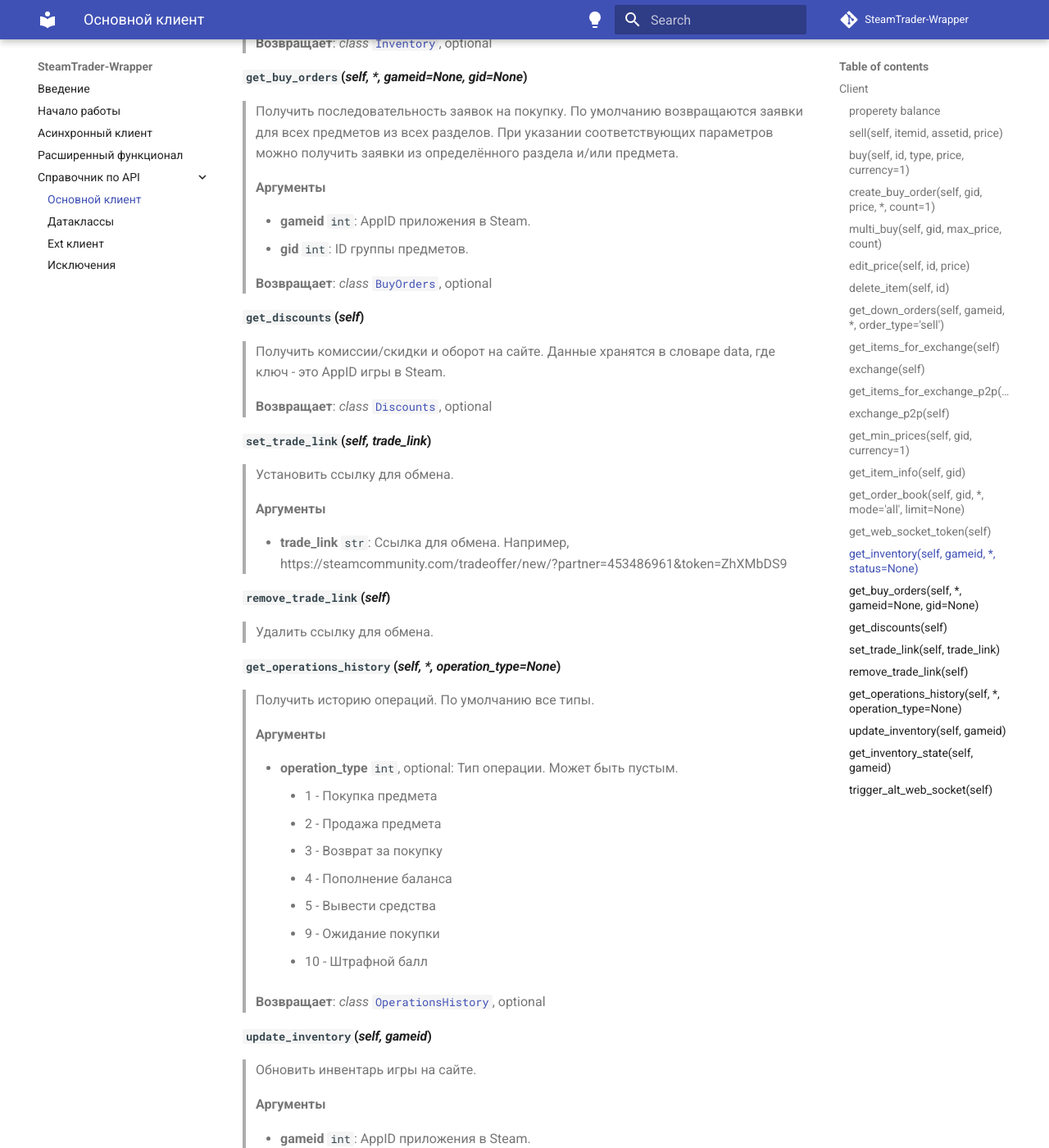
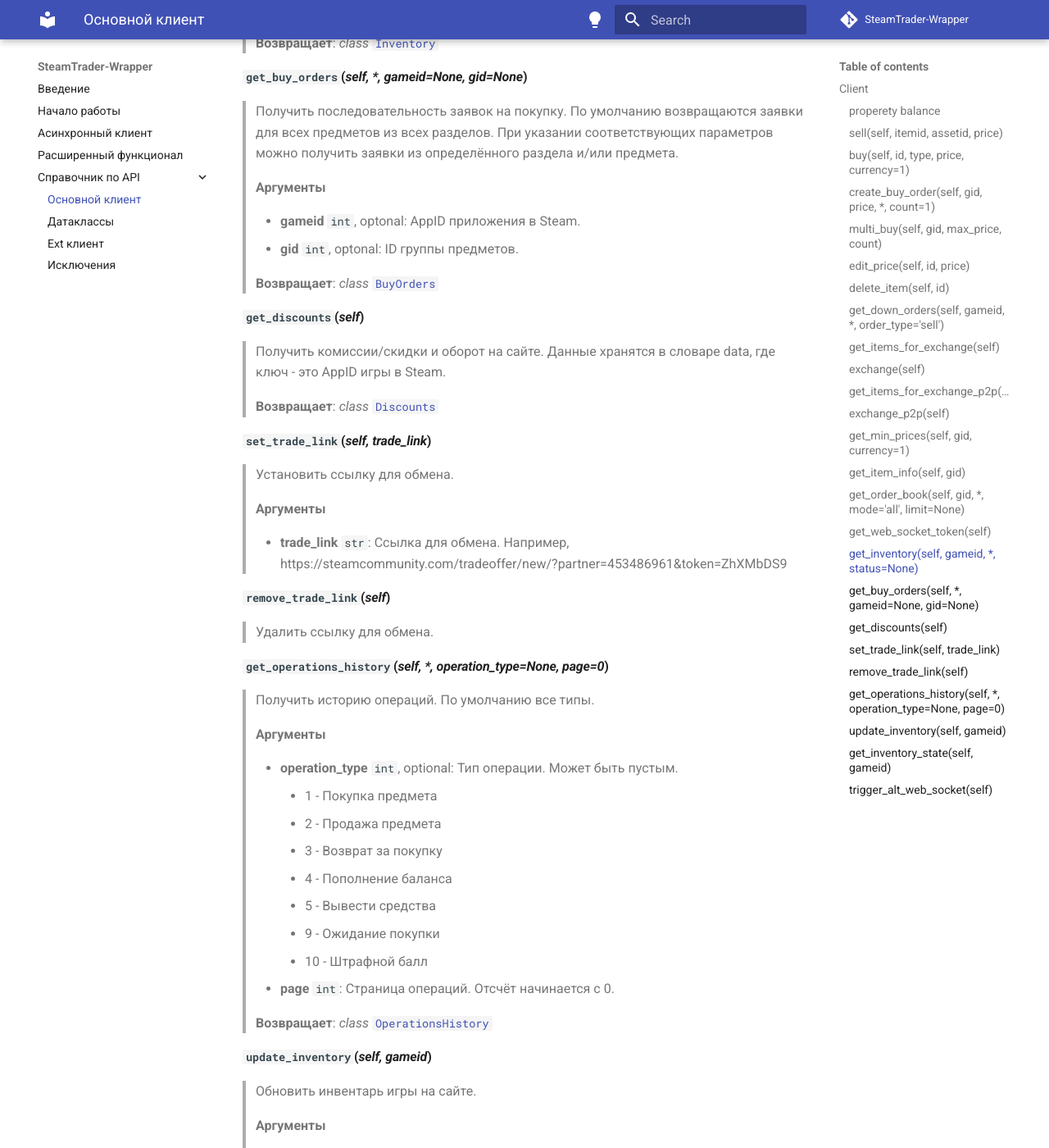
Before and after one commit to Lemon4ksan/SteamTrader-Wrapper, an MkDocs documentation site: the page built from docs/client.md, in a window 1280 px wide and 1400 px high, scrolled down 6693 px. Shown: the whole window at 82% size. Built offline with MkDocs 1.6.1 and Material for MkDocs 9.7.7, drawn with Linux system fonts in a browser that asks for light colours; comment, search, counter and statistics services are not loaded; some of the changed text lies outside the part shown.

Commit message:
Обновление документации (#45)

```diff
--- a/docs/client.md
+++ b/docs/client.md
@@ -78,7 +78,7 @@
 > * **assetid** `int`: AssetID предмета в Steam.
 > * **price** `int`: Цена, за которую хотите продать предмет без учёта комиссии/скидки.
 >
-> **Возвращает**: *class* [`SellResult`](dataclasses.md#sellresult), optional
+> **Возвращает**: *class* [`SellResult`](dataclasses.md#sellresult)
 
 #### `buy`(*self, id, type, price, currency=1*)
 > Создать предложение о покупке предмета по строго указанной цене.
@@ -97,7 +97,7 @@
 > !!! Заметка
     Сайт пока работает только с рублями. Не меняйте значение currency.
 >
-> **Возвращает**: *class* [`BuyResult`](dataclasses.md#buyresult), optional
+> **Возвращает**: *class* [`BuyResult`](dataclasses.md#buyresult)
 
 #### `create_buy_order`(*self, gid, price, \*, count=1*)
 > Создать заявку на покупку предмета с определённым GID.
@@ -111,7 +111,7 @@
 > * **price** `float`: Цена предмета, за которую будете его покупать без учёта комиссии/скидки.
 > * **count** `int`: Количество заявок для размещения (не более 500). По умолчанию - 1.
 >
-> **Возвращает**: *class* [`BuyOrderResult`](dataclasses.md#buyorderresult), optional
+> **Возвращает**: *class* [`BuyOrderResult`](dataclasses.md#buyorderresult)
 
 #### `multi_buy`(*self, gid, max_price, count*)
 > Создать запрос о покупке нескольких предметов с определённым GID.
@@ -128,7 +128,7 @@
 > * **max_price** `float`: Максимальная цена одного предмета без учёта комиссии/скидки.
 > * **count** `int`: Количество предметов для покупки.
 >
-> **Возвращает**: *class* [`MultiBuyResult`](dataclasses.md#multibuyresult), optional
+> **Возвращает**: *class* [`MultiBuyResult`](dataclasses.md#multibuyresult)
 
 #### `edit_price`(*self, id, price*)
 > Редактировать цену предмета/заявки на покупку.
@@ -140,7 +140,7 @@
 > * **id** `int`: ID предложения о продаже/заявки на покупку.
 > * **price** `float`: Новая цена, за которую хотите продать/купить предмет без учёта комиссии/скидки.
 >
-> **Возвращает**: *class* [`EditPriceResult`](dataclasses.md#editpriceresult), optional
+> **Возвращает**: *class* [`EditPriceResult`](dataclasses.md#editpriceresult)
 
 #### `delete_item`(*self, id*)
 > Снять предмет с продажи/заявку на покупку.
@@ -149,7 +149,7 @@
 >
 > * **id** `int`: ID продажи/заявки на покупку.
 >
-> **Возвращает**: *class* [`DeleteitemResult`](dataclasses.md#deleteitemresult), optional
+> **Возвращает**: *class* [`DeleteitemResult`](dataclasses.md#deleteitemresult)
 
 #### `get_down_orders`(*self, gameid, \*, order_type='sell'*)
 > Снять все заявки на продажу/покупку предметов.
@@ -161,12 +161,12 @@
     - "sell" - предложения о ПРОДАЖЕ. Значение по умолчанию.
     - "buy" - предложения о ПОКУПКЕ.
 >
-> **Возвращает**: *class* [`GetDownOrdersResult`](dataclasses.md#getdownordersresult), optional
+> **Возвращает**: *class* [`GetDownOrdersResult`](dataclasses.md#getdownordersresult)
 
 #### `get_items_for_exchange`(*self*)
 > Получить список предметов для p2p обмена.
 >
-> **Возвращает**: *class* [`ItemsForExchange`](dataclasses.md#itemsforexchange), optional
+> **Возвращает**: *class* [`ItemsForExchange`](dataclasses.md#itemsforexchange)
 
 #### `exchange`(*self*)
 > Выполнить обмен с ботом.
@@ -175,12 +175,12 @@
     Вы сами должны принять трейд в приложении Steam, у вас будет 3 часа на это.
     В противном случае трейд будет отменён.
 >
-> **Возвращает**: *class* [`ExchangeResult`](dataclasses.md#exchangeresult), optional
+> **Возвращает**: *class* [`ExchangeResult`](dataclasses.md#exchangeresult)
 
 #### `get_items_for_exchange_p2p`(*self*)
 > Получить список предметов для p2p обмена.
 >
-> **Возвращает**: *class* [`ItemsForExchange`](dataclasses.md#itemsforexchange), optional
+> **Возвращает**: *class* [`ItemsForExchange`](dataclasses.md#itemsforexchange)
 
 #### `exchange_p2p`(*self*)
 > Выполнить p2p обмен.
@@ -188,7 +188,7 @@
 > !!! Заметка
     Вы сами должны передать предмет клиенту из полученной информации.
 >
-> **Возвращает**: *class* [`ExchangeP2PResult`](dataclasses.md#exchangep2presult), optional
+> **Возвращает**: *class* [`ExchangeP2PResult`](dataclasses.md#exchangep2presult)
 
 #### `get_min_prices`(*self, gid, currency=1*)
 > Получить минимальные/максимальные цены предмета.
@@ -200,7 +200,7 @@
 > !!! Заметка
     Сайт пока работает только с рублями. Не меняйте значение currency.
 >
-> **Возвращает**: *class* [`MinPrices`](dataclasses.md#minprices), optional
+> **Возвращает**: *class* [`MinPrices`](dataclasses.md#minprices)
 
 #### `get_item_info`(*self, gid*)
 > Получить информацию о группе предметов.
@@ -209,7 +209,7 @@
 >
 > * **gid** `int`: ID группы предметов.
 >
-> **Возвращает**: *class* [`ItemInfo`](dataclasses.md#iteminfo), optional
+> **Возвращает**: *class* [`ItemInfo`](dataclasses.md#iteminfo)
 
 #### `get_order_book`(*self, gid, \*, mode='all', limit=None*)
 > Получить заявки о покупке/продаже предмета.
@@ -223,12 +223,12 @@
     - "buy" - отображать только заявки на ПОКУПКУ.
 > * **limit** `int`, optional: Максимальное количество строк в списке. По умолчанию - неограниченно.
 >
-> **Возвращает**: *class* [`OrderBook`](dataclasses.md#orderbook), optional
+> **Возвращает**: *class* [`OrderBook`](dataclasses.md#orderbook)
 
 #### `get_web_socket_token`(*self*)
 > Получить токен для авторизации в WebSocket.
 >
-> **Возвращает**: *class* [`WebSocketToken`](dataclasses.md#websockettoken), optional
+> **Возвращает**: *class* [`WebSocketToken`](dataclasses.md#websockettoken)
 
 #### `get_inventory`(*self, gameid, \*, status=None*)
 > Получить инвентарь клиента, включая заявки на покупку и купленные предметы.
@@ -244,7 +244,7 @@
     - 3 - Ожидается
     - 4 - Заявка на покупку
 >
-> **Возвращает**: *class* [`Inventory`](dataclasses.md#inventory), optional
+> **Возвращает**: *class* [`Inventory`](dataclasses.md#inventory)
 
 #### `get_buy_orders`(*self, \*, gameid=None, gid=None*)
 > Получить последовательность заявок на покупку. По умолчанию возвращаются заявки для всех предметов из всех разделов.
@@ -252,16 +252,16 @@
 >
 > **Аргументы**
 >
-> * **gameid** `int`: AppID приложения в Steam.
-> * **gid** `int`: ID группы предметов.
+> * **gameid** `int`, optonal: AppID приложения в Steam.
+> * **gid** `int`, optonal: ID группы предметов.
 >
-> **Возвращает**: *class* [`BuyOrders`](dataclasses.md#buyorders), optional
+> **Возвращает**: *class* [`BuyOrders`](dataclasses.md#buyorders)
 
 #### `get_discounts`(*self*)
 > Получить комиссии/скидки и оборот на сайте.
 > Данные хранятся в словаре data, где ключ - это AppID игры в Steam.
 >
-> **Возвращает**: *class* [`Discounts`](dataclasses.md#discounts), optional
+> **Возвращает**: *class* [`Discounts`](dataclasses.md#discounts)
 
 #### `set_trade_link`(*self, trade_link*)
 > Установить ссылку для обмена.
@@ -273,7 +273,7 @@
 #### `remove_trade_link`(*self*)
 > Удалить ссылку для обмена.
 
-#### `get_operations_history`(*self, \*, operation_type=None*)
+#### `get_operations_history`(*self, \*, operation_type=None, page=0*)
 > Получить историю операций. По умолчанию все типы.
 >
 > **Аргументы**
@@ -286,8 +286,9 @@
     - 5 - Вывести средства
     - 9 - Ожидание покупки
     - 10 - Штрафной балл
+> * **page** `int`: Страница операций. Отсчёт начинается с 0.
 >
-> **Возвращает**: *class* [`OperationsHistory`](dataclasses.md#operationshistory), optional
+> **Возвращает**: *class* [`OperationsHistory`](dataclasses.md#operationshistory)
 
 #### `update_inventory`(*self, gameid*)
 > Обновить инвентарь игры на сайте.
@@ -303,7 +304,7 @@
 >
 > * **gameid** `int`: AppID приложения в Steam.
 >
-> **Возвращает**: *class* [`InventoryState`](dataclasses.md#inventorystate), optional
+> **Возвращает**: *class* [`InventoryState`](dataclasses.md#inventorystate)
 
 #### `trigger_alt_web_socket`(*self*)
 > Создать запрос альтернативным WebSocket.
```
Also changed, not shown: README.md (+0 -6 lines), docs/dataclasses.md (+26 -26 lines), docs/exceptions.md (+1 -1 lines), docs/ext.md (+27 -1 lines), docs/ext_guide.md (+17 -0 lines), docs/index.md (+0 -10 lines), 1 other file.
